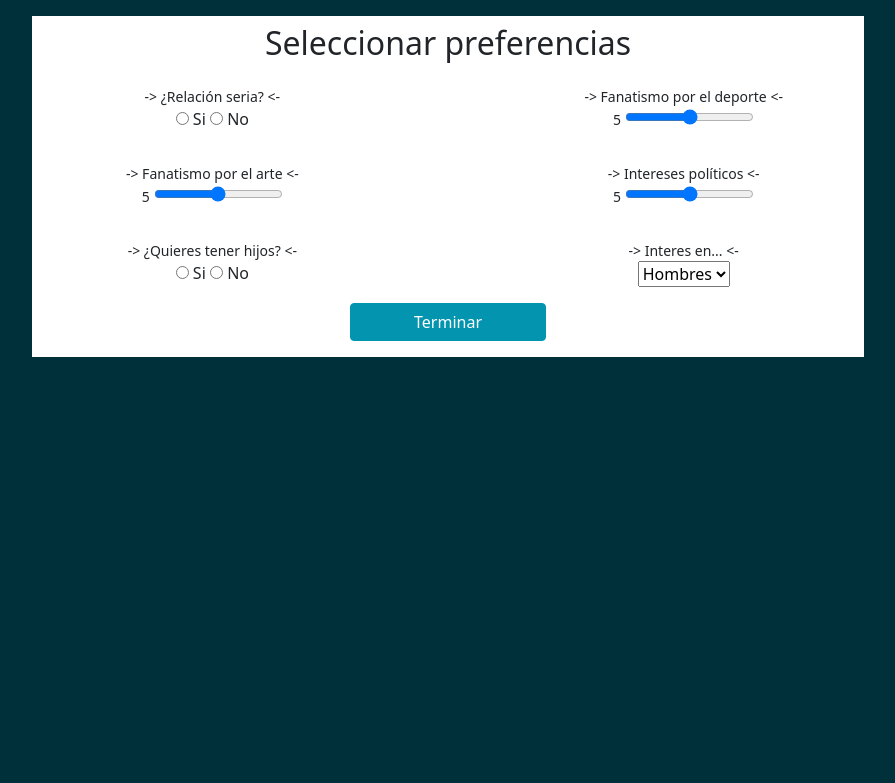
After one commit to djmarpe/Junio-PHP, a PHP site: page /Vistas/preferenciasUsuario.php in a window 1280 px wide. The commit adds this page. Shown: the top 783 px of the page, without its empty margins (192-1087 px from the left). Run offline with PHP 8.4, Linux system fonts and the light colour scheme; some libraries are stand-ins or nearby versions.

Commit message:
Vista de seleccionar preferencias
Falta hacer la lógica de esta vista

```diff
--- /dev/null
+++ b/Vistas/preferenciasUsuario.php
@@ -0,0 +1,64 @@
+<html>
+    <head>
+        <meta charset="UTF-8">
+        <link rel="stylesheet" type="text/css" href="../css/bootstrap.min.css">
+        <link rel="stylesheet" type="text/css" href="../css/all.min.css">
+        <link rel="stylesheet" type="text/css" href="../css/miCss.css">
+        <script src="../js/miJS.js"></script>
+        <title>Seleccionar preferencias</title>
+    </head>
+    <body class="background-dark-blue">
+        <div class="row m-3 d-flex justify-content-center">
+            <div class=" col-12 col-md-8 bg-white">
+                <form action="../controladores/controlador.php" method="POST">
+                    <div class="row m-0 p-0 d-flex justify-content-between">
+                        <h2 class="col-12 my-2 text-center">Seleccionar preferencias</h2>
+                        <div class="my-3 col-12 col-md-5 text-center">
+                            <small class="d-block">-> ¿Relación seria? <-</small>
+                            <input id="rel_si" type="radio" name="preferencia_relacionSeria" selected>
+                            <label for="rel_si">Si</label>
+                            <input id="rel_no" type="radio" name="preferencia_relacionSeria">
+                            <label for="rel_no">No</label>
+                        </div>
+                        <div class="my-3 col-12 col-md-5 text-center">
+                            <small class="d-block">-> Fanatismo por el deporte <-</small>
+                            <small id="deporte_value" name="preferencia_deporte">5</small>
+                            <input id="range_deporte" type="range" min="0" max="10" step="1" onchange="rangeDeporte()">
+                        </div>
+                        <div class="my-3 col-12 col-md-5 text-center">
+                            <small class="d-block">-> Fanatismo por el arte <-</small>
+                            <small id="arte_value" name="preferencia_arte">5</small>
+                            <input id="range_arte" type="range" min="0" max="10" step="1" onchange="rangeArte()">
+                        </div>
+                        <div class="my-3 col-12 col-md-5 text-center">
+                            <small class="d-block">-> Intereses políticos <-</small>
+                            <small id="politica_value" name="preferencia_politica">5</small>
+                            <input id="range_politica" type="range" min="0" max="10" step="1" onchange="rangePolitica()">
+                        </div>
+                        <div class="my-3 col-12 col-md-5 text-center">
+                            <small class="d-block">-> ¿Quieres tener hijos? <-</small>
+                            <input id="hijos_si" type="radio" name="preferencia_hijos">
+                            <label for="hijos_si">Si</label>
+                            <input id="hijos_no" type="radio" name="preferencia_hijos">
+                            <label for="hijos_no">No</label>
+                        </div>
+                        <div class="my-3 col-12 col-md-5 text-center">
+                            <small class="d-block">-> Interes en... <-</small>
+                            <select name="preferencia_interes">
+                                <option selected>Hombres</option>
+                                <option>Mujeres</option>
+                                <option>Ambos</option>
+                            </select>
+                        </div>
+                        <div class="col-12 text-center">
+                            <input type="submit" name="btn_completarLogin" value="Terminar" class="btn btn-primary w-25 mx-2">
+                        </div>
+                    </div>
+                </form>
+            </div>
+        </div>
+
+        <script src="../js/all.min.js"></script>
+        <script src="../js/bootstrap.min.js"></script>
+    </body>
+</html>
--- a/css/miCss.css
+++ b/css/miCss.css
@@ -1,5 +1,9 @@
 .background-dark-blue{
     background-color: #00313A;
+}
+
+.background-lightDark-blue{
+    background-color: #027186;
 }
 
 .btn-outline-primary {
--- /dev/null
+++ b/js/miJS.js
@@ -0,0 +1,14 @@
+rangeDeporte = () => {
+    let range = document.getElementById('range_deporte');
+    document.getElementById('deporte_value').innerText = range.value;
+}
+
+rangeArte = () => {
+    let range = document.getElementById('range_arte');
+    document.getElementById('arte_value').innerText = range.value;
+}
+
+rangePolitica = ()  => {
+    let range = document.getElementById('range_politica');
+    document.getElementById('politica_value').innerText = range.value;
+}
```
Also changed, not shown: Clases/Conexion.php (+18 -16 lines), Clases/Preferencia.php (added, +64 -0 lines), controladores/controlador.php (+8 -5 lines).
